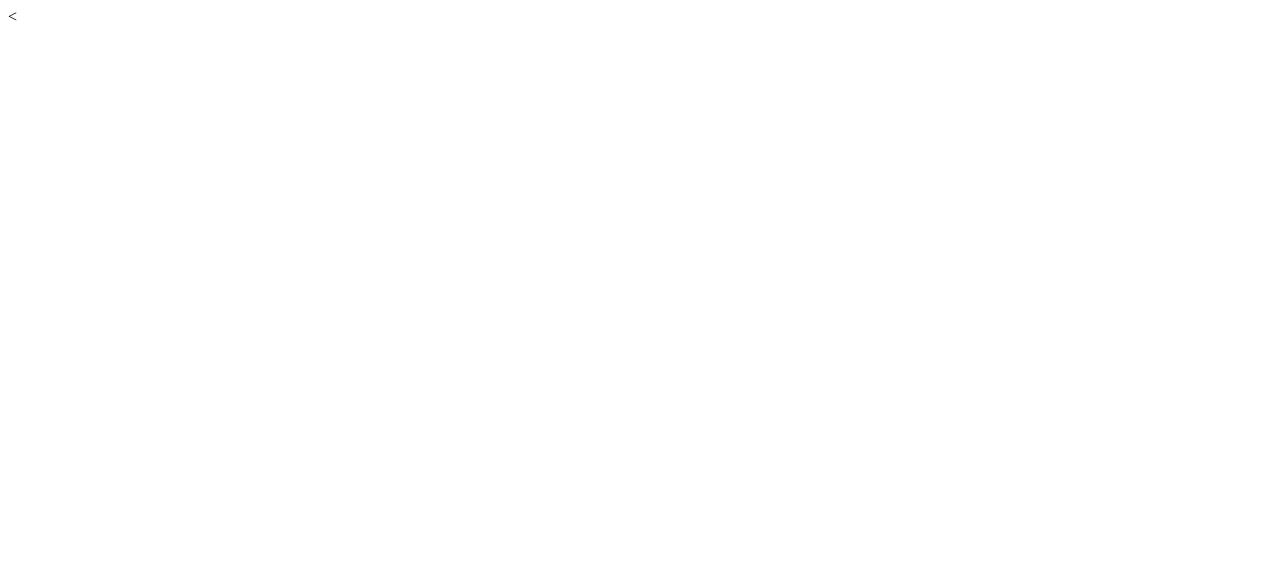
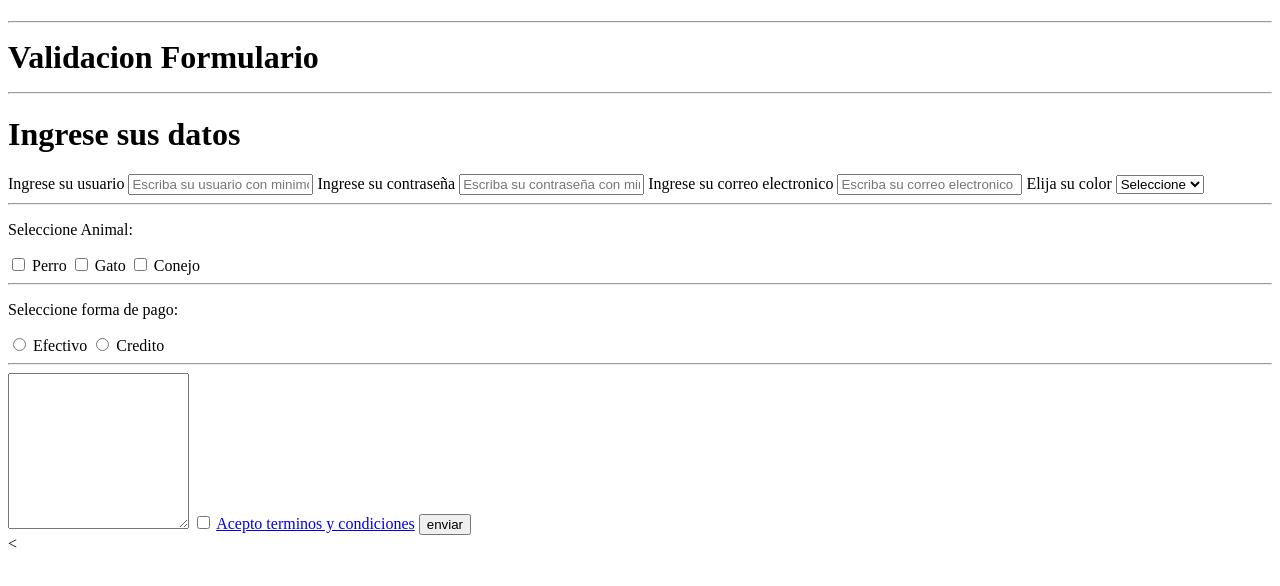
Before and after one commit to Thomascm19/-form-validation, a plain HTML site: page index.html in a window 1280 px wide. Drawn offline with Linux system fonts and the light colour scheme.

Commit message:
Se maqueta el formulario

```diff
--- a/index.html
+++ b/index.html
@@ -6,7 +6,72 @@
 	<link rel="stylesheet" href="css/style.css">
 </head>
 <body>
+<h1 id="inicioFormulario" class="row titulos">
+<hr>
+Validacion Formulario
+<hr>
+ </h1>
 
+ <div id="formulario" class="row">
+
+	<form method="post">
+
+		<h1>Ingrese sus datos</h1>
+
+		<label for="nombre">Ingrese su usuario</label>
+		<input id="nombre" type="text" placeholder="Escriba su usuario con minimo 2 caracteres, maximo 6 caracteres">
+
+		<label for="password">Ingrese su contraseña</label>
+		<input id="nombre" type="password" placeholder="Escriba su contraseña con minimo 8 caracteres y debe incluir letras en mayuscula, en minuscula y numeros">
+
+		<label for="email">Ingrese su correo electronico</label>
+		<input id="email" type="text" placeholder="Escriba su correo electronico">
+
+		<label for="color">Elija su color</label>
+		<select id="color">
+			<option>Seleccione</option>
+			<option>Amarillo</option>
+			<option>Rojo</option>
+			<option>Azul</option>
+		</select>
+
+		<br>
+
+		<hr>
+
+		<p>Seleccione Animal:</p>
+		<input type="checkbox" id="perro">
+		<label for="perro">Perro</label>
+		<input type="checkbox" id="gato">
+		<label for="gato">Gato</label>
+		<input type="checkbox" id="conejo">
+		<label for="conejo">Conejo</label>
+
+		<hr>
+
+		<p>Seleccione forma de pago:</p>
+		<input type="radio" id="efectivo">
+		<label for="efectivo">Efectivo</label>
+		<input type="radio" id="credito">
+		<label for="credito">Credito</label>
+
+		<br>
+
+		<hr>
+
+		<label for="mensaje"></label>
+		<textarea id="mensaje" rows="10" required></textarea>
+
+		<input type="checkbox" id="terminos">
+		<label for="terminos"><a href="README.md" target="README.md">Acepto terminos y condiciones</a></label>
+
+		<input type="submit" value="enviar">
+	</form>
+
+
+
+
+ </div>
 
 
 
```
